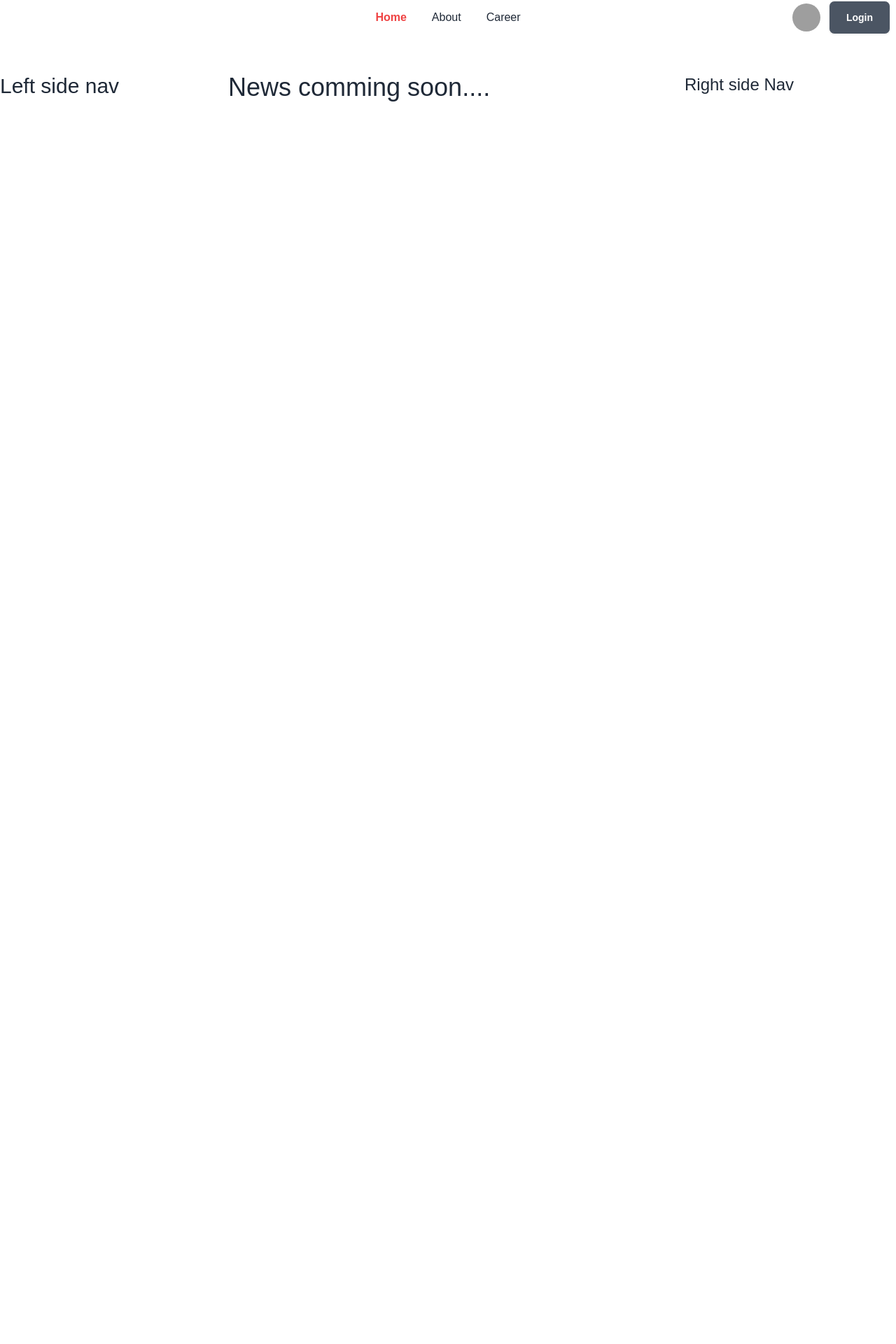
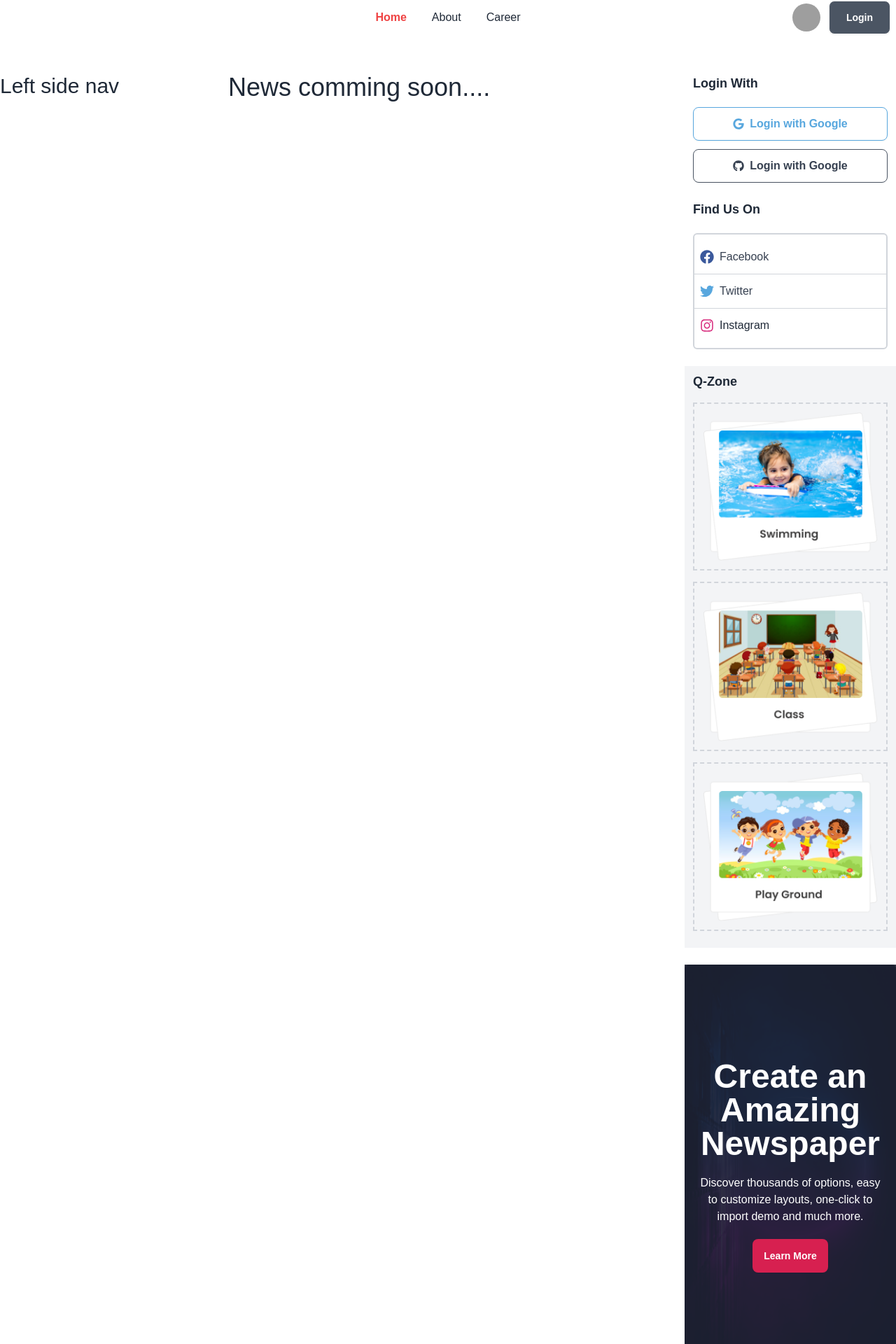
Before and after one commit to RakibHossen678/Dragon-News, a React (Vite) app: page / in a window 1280 px wide. Shown: the part 261-2181 px from the top of the page at 70% size. Before the commit the page ends 800 px from the top, so only its background shows below. Built offline with nearby package versions, Linux system fonts and the light colour scheme; grey boxes are pictures that could not be loaded.

Commit message:
added Right side Navbar

```diff
--- a/package.json
+++ b/package.json
@@ -17,6 +17,7 @@
     "react": "^18.2.0",
     "react-dom": "^18.2.0",
     "react-fast-marquee": "^1.6.4",
+    "react-icons": "^5.0.1",
     "react-router-dom": "^6.22.3",
     "sort-by": "^1.2.0"
   },
--- a/src/App.jsx
+++ b/src/App.jsx
@@ -1,4 +1,3 @@
-
 function App() {
 
 
--- a/src/Pages/Home/Home.jsx
+++ b/src/Pages/Home/Home.jsx
@@ -11,13 +11,13 @@ const Home = () => {
             <BreakingNews></BreakingNews>
             <Navbar></Navbar>
             <div className="grid lg:grid-cols-4 gap-6 grid-cols-1 ">
-                <div>
+                <div className="">
                     <LeftSideNav></LeftSideNav>
                 </div>
                 <div className="lg:col-span-2">
                     <h2 className="text-4xl">News comming soon....</h2>
                 </div>
-                <div className="">
+                <div className="text-center lg:text-start">
                     <RightsideNav></RightsideNav>
                 </div>
             </div>
--- a/src/Pages/Shared/RightsideNav.jsx
+++ b/src/Pages/Shared/RightsideNav.jsx
@@ -1,9 +1,88 @@
+import {
+  FaFacebook,
+  FaGithub,
+  FaGoogle,
+  FaInstagram,
+  FaTwitter,
+} from "react-icons/fa";
+import qZone1 from "../../assets/qZone1.png";
+import qZone2 from "../../assets/qZone2.png";
+import qZone3 from "../../assets/qZone3.png";
+import bg from '../../assets/bg.png'
 const RightsideNav = () => {
-    return (
-        <div>
-            <h2 className="text-2xl">Right side Nav</h2>
+  return (
+    <div>
+      <div className="px-3 mb-6">
+        <h2 className="text-lg font-semibold">Login With</h2>
+        <div className="mt-5 space-y-3 ">
+          <button className="btn bg-transparent hover:bg-transparent w-full text-base border border-[#58A7DE] text-[#58A7DE] ">
+            <FaGoogle />
+            Login with Google
+          </button>
+          <button className="btn bg-transparent hover:bg-transparent w-full text-base border border-gray-600 text-gray-700 ">
+            <FaGithub />
+            Login with Google
+          </button>
         </div>
-    );
+      </div>
+      <div className="px-3 mb-6">
+        <h2 className="text-lg font-semibold">Find Us On</h2>
+        <div className="mt-5  border-2 border-gray-300  py-2 rounded-md">
+          <a
+            target="_blank"
+            href="https://www.facebook.com/profile.php?id=100056015882794"
+            className="flex items-center   w-full font-medium border-b border-gray-300  text-gray-700 px-2 py-3 "
+          >
+            <FaFacebook className="mr-2 text-xl text-[#3B599C]" />
+            Facebook
+          </a>
+          <a
+            href="https://twitter.com/RakibHo07525309"
+            target="_blank"
+            className="flex items-center   w-full font-medium border-b border-gray-300 text-gray-700 px-2 py-3 "
+          >
+            <FaTwitter className="mr-2 text-xl text-[#58A7DE]" />
+            Twitter
+          </a>
+          <a
+            target="_blank"
+            href="https://www.instagram.com/bhurhan_uddin_rakib/"
+            className="flex items-center   w-full font-medium  px-2 py-3 "
+          >
+            <FaInstagram className="mr-2 text-xl text-[#D82D7E]" />
+            Instagram
+          </a>
+        </div>
+      </div>
+      <div className="px-3 mb-6 bg-gray-100 py-2">
+        <h2 className="text-lg font-semibold">Q-Zone</h2>
+        <div className="space-y-4 my-4">
+          <div className="border-2 border-gray-300 border-dashed p-3">
+            <img src={qZone1} alt="" />
+          </div>
+          <div className="border-2 border-gray-300 border-dashed p-3">
+            <img src={qZone2} alt="" />
+          </div>
+          <div className="border-2 border-gray-300 border-dashed p-3">
+            <img src={qZone3} alt="" />
+          </div>
+        </div>
+      </div>
+      <div className="hero mb-4" >
+        <img className="w-full" src={bg} alt="" />
+        <div className="hero-overlay bg-opacity-60"></div>
+        <div className="hero-content text-center text-neutral-content">
+          <div className="max-w-md">
+            <h1 className="mb-5 text-5xl font-bold text-white">Create an Amazing Newspaper</h1>
+            <p className="mb-5 text-white">
+            Discover thousands of options, easy to customize layouts, one-click to import demo and much more.
+            </p>
+            <button className="btn border-none text-white bg-[#D72050]">Learn More</button>
+          </div>
+        </div>
+      </div>
+    </div>
+  );
 };
 
 export default RightsideNav;
--- a/src/index.css
+++ b/src/index.css
@@ -3,5 +3,4 @@
 @tailwind components;
 @tailwind utilities;
 
-
 @import url('https://fonts.googleapis.com/css2?family=Poppins:ital,wght@0,100;0,200;0,300;0,400;0,500;0,600;0,700;0,800;0,900;1,100;1,200;1,300;1,400;1,500;1,600;1,700;1,800;1,900&display=swap')
```
Also changed, not shown: 1 other file (tests, documents, lock files or other folders).
